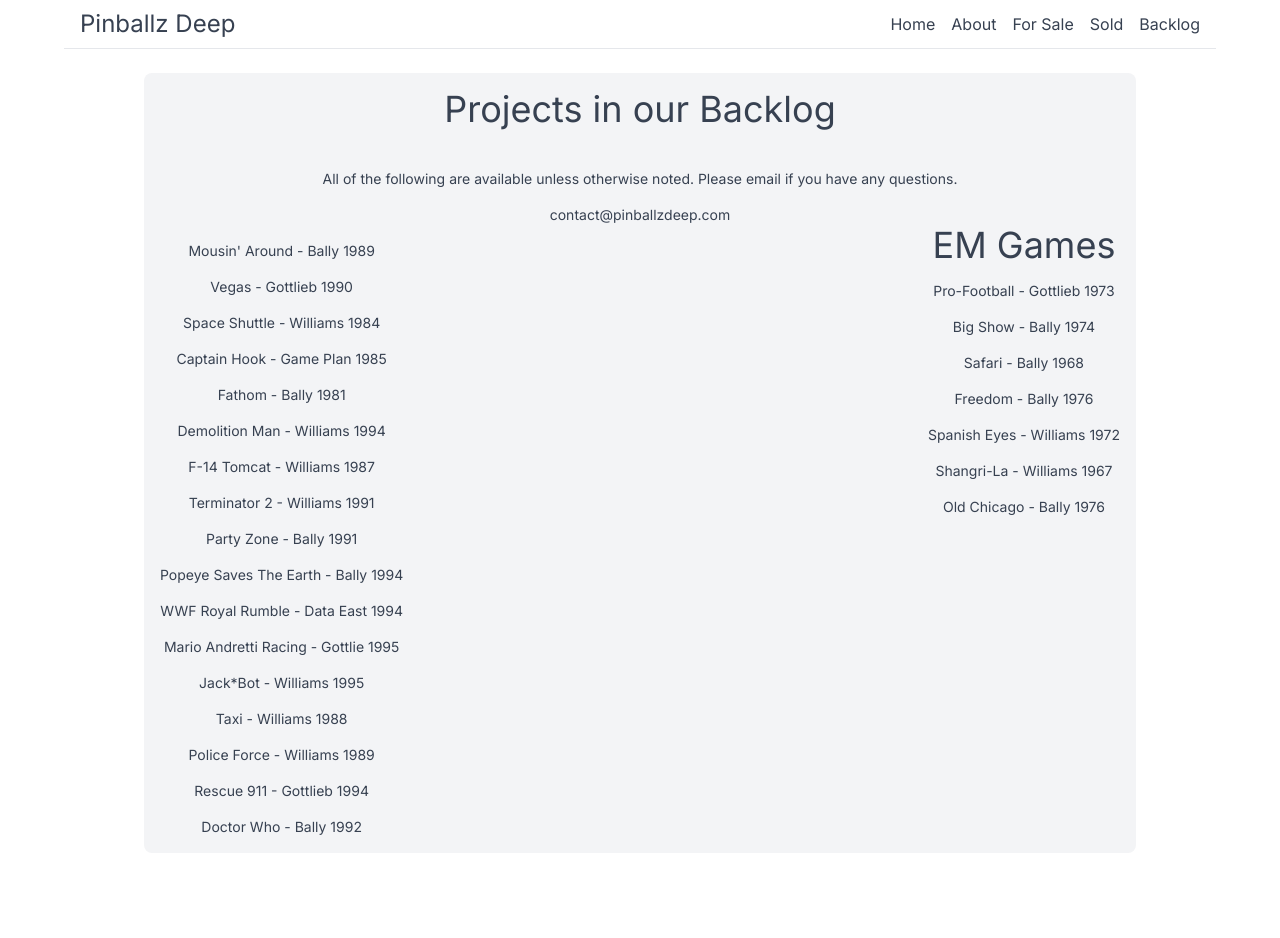
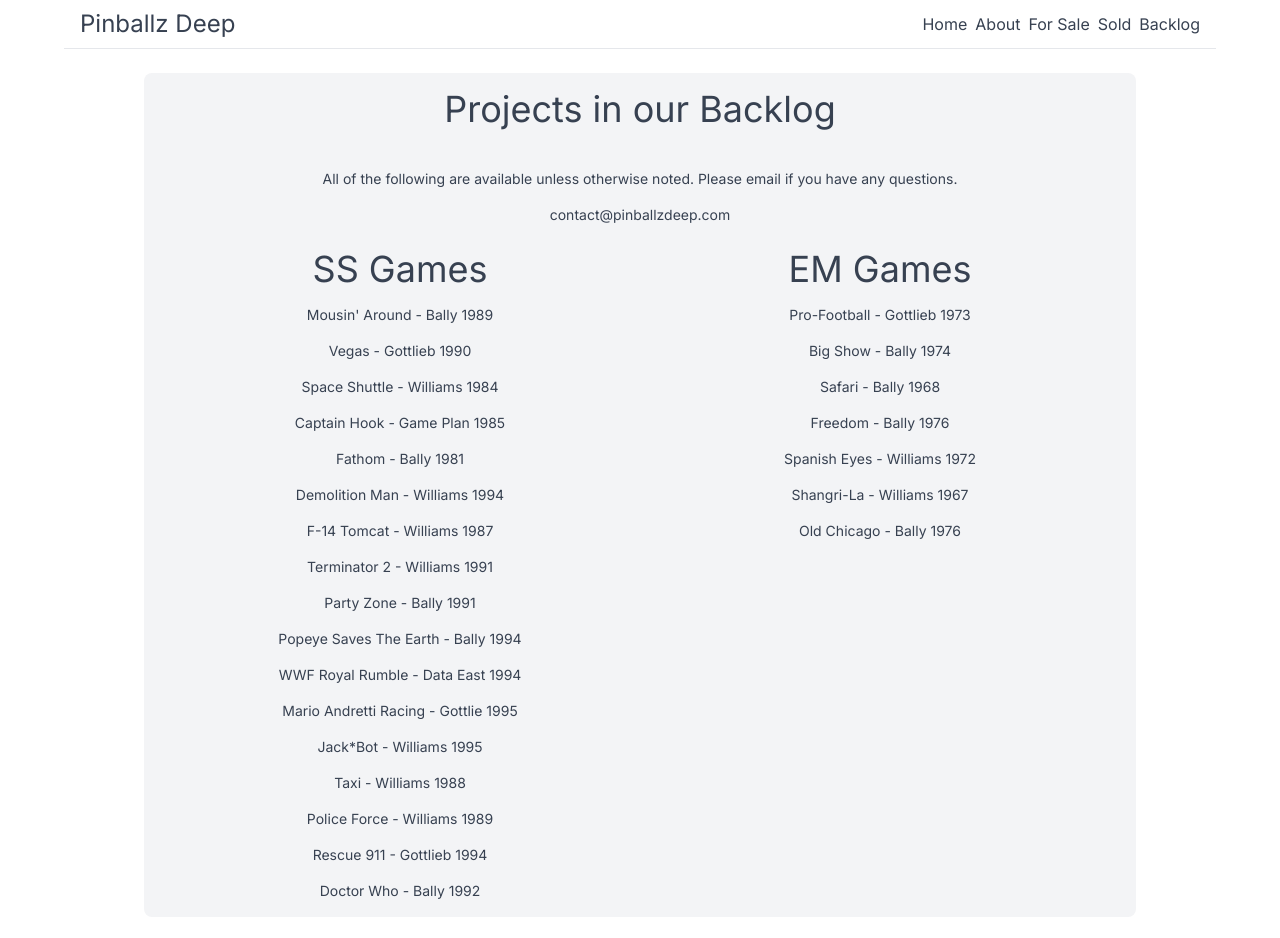
Before and after one commit to MitchGianoni/pinball-wizard, a Next.js app: page /backlog in a window 1280 px wide. Shown: the top 938 px of the page. Before the commit the page ends 877 px from the top, so only its background shows below. Built offline with nearby package versions, Linux system fonts and the light colour scheme.

Commit message:
update backlog page

```diff
--- a/src/app/backlog/page.js
+++ b/src/app/backlog/page.js
@@ -5,7 +5,7 @@
 
   return (
     <div className="container py-6">
-      <div className="bg-gray-100 rounded-lg md:mx-16 p-4 md:flex md:justify-center md:flex-col text-center ">
+      <div className="bg-gray-100 rounded-lg md:mx-16 p-4 md:flex md:justify-center md:flex-col text-center">
         <p className="text-4xl">{ title }</p>
         <br/>
         <div>
@@ -13,8 +13,10 @@
             have any questions. </p>
           <p className="text-sm pt-4">contact@pinballzdeep.com</p>
         </div>
-        <div className="flow-root">
-          <div className="float-left">
+        <div className="grid grid-cols-1 md:grid-cols-2 lg:grid-cols-2">
+          <div>
+            <br/>
+            <p className="text-4xl">SS Games</p>
             <ul>
               <li className="text-sm pt-4">Mousin&apos; Around - Bally 1989</li>
               <li className="text-sm pt-4">Vegas - Gottlieb 1990</li>
@@ -35,7 +37,8 @@
               <li className="text-sm pt-4">Doctor Who - Bally 1992</li>
             </ul>
           </div>
-          <div className="float-right">
+          <div>
+            <br/>
             <p className="text-4xl">EM Games</p>
             <ul>
               <li className="text-sm pt-4">Pro-Football - Gottlieb 1973</li>
--- a/src/components/Navigation.js
+++ b/src/components/Navigation.js
@@ -22,7 +22,7 @@
       <h1 className="text-2xl"><Link href="/">{ metadata.title }</Link></h1>
 
       <div className="flex space-x-4 items-center">
-        <ul className="flex space-x-4">
+        <ul className="flex space-x-2">
           { navLinks.map(link => (
             <li key={ link.url }>
               <Link href={ link.url }>
```
